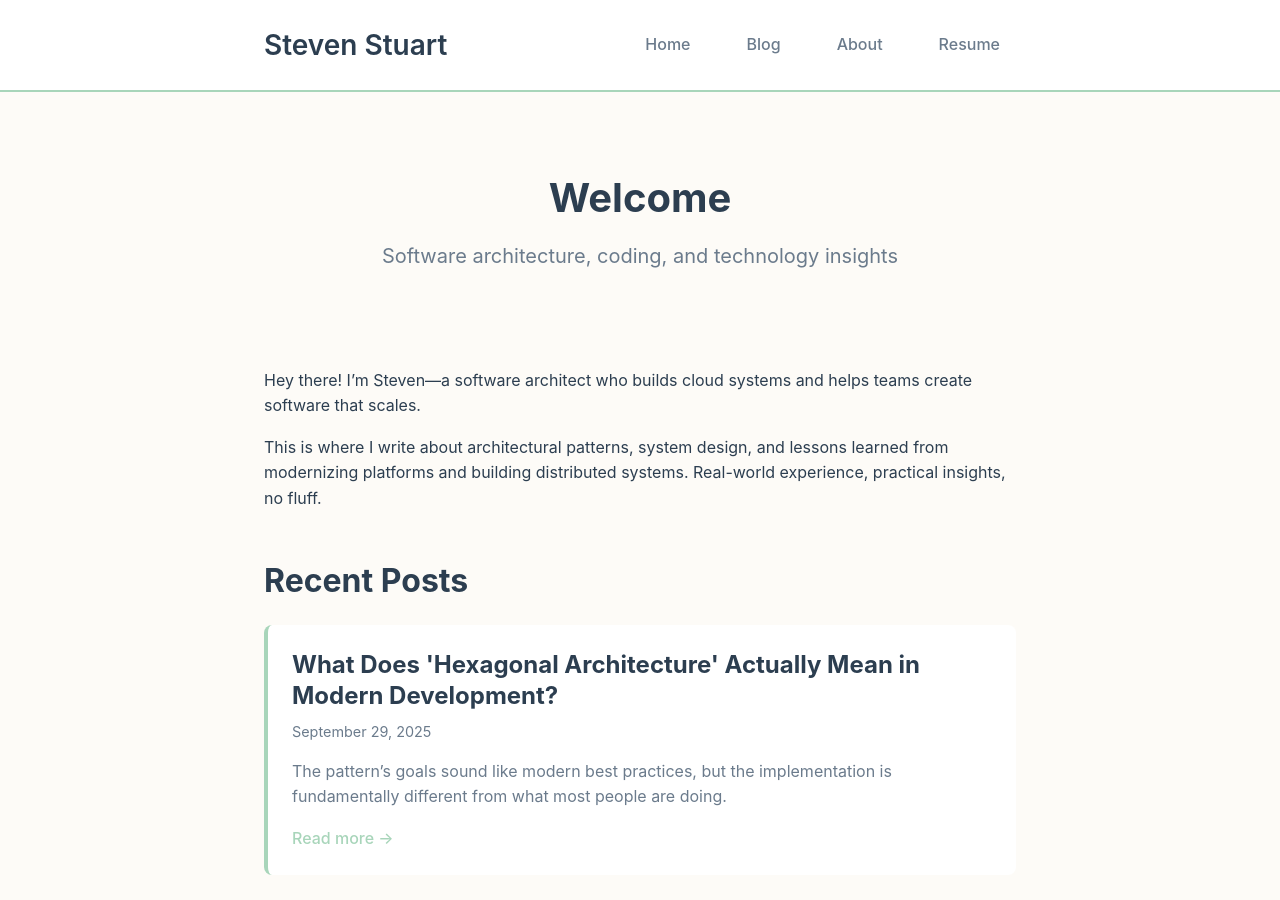
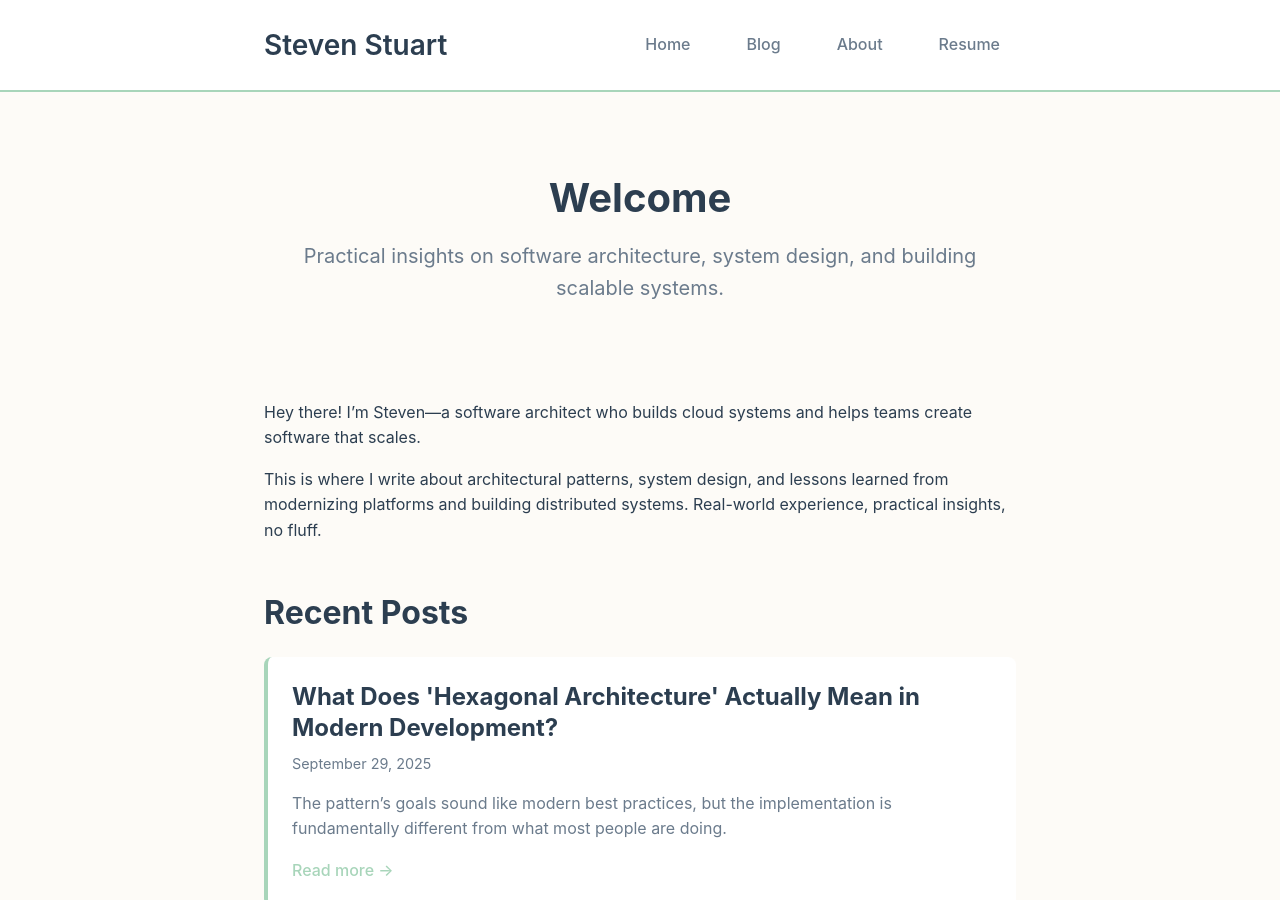
Before and after one commit to stevenstuartm/stevenstuartm.github.io, a Jekyll site: the page built from index.md, in a window 1280 px wide and 900 px high. Built offline with Jekyll 4.4.1, drawn with Linux system fonts in a browser that asks for light colours.

Commit message:
updating site description

```diff
--- a/_config.yml
+++ b/_config.yml
@@ -1,7 +1,7 @@
 # Site settings
 title: Steven Stuart
 email: stevenstuartm@gmail.com
-description: Software architecture, coding, and technology insights by Steven Stuart.
+description: Practical insights on software architecture, system design, and building scalable systems.
 baseurl: ""
 url: "https://stevenstuartm.github.io"
 
--- a/index.md
+++ b/index.md
@@ -1,7 +1,7 @@
 ---
 layout: home
 title: Welcome
-subtitle: Software architecture, coding, and technology insights
+subtitle: Practical insights on software architecture, system design, and building scalable systems.
 ---
 
 Hey there! I'm Steven—a software architect who builds cloud systems and helps teams create software that scales.
```
Also changed, not shown: 1 other file.
